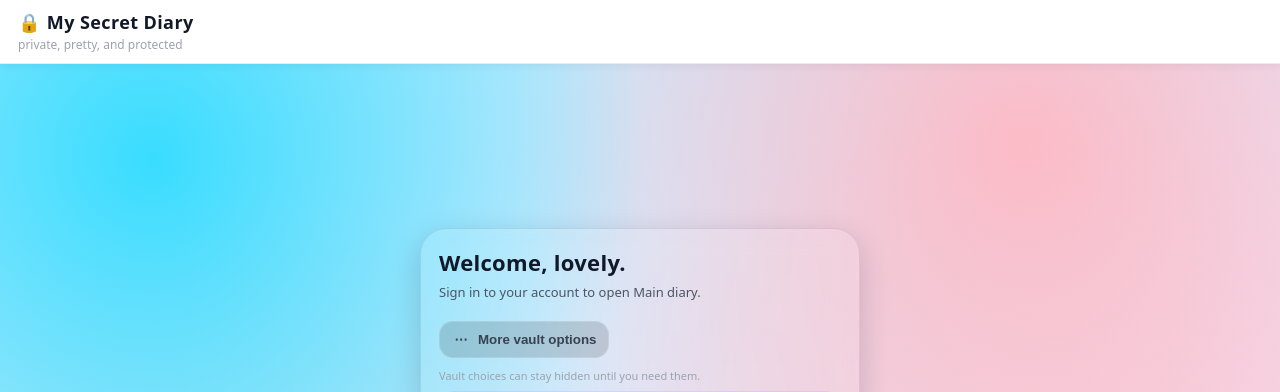
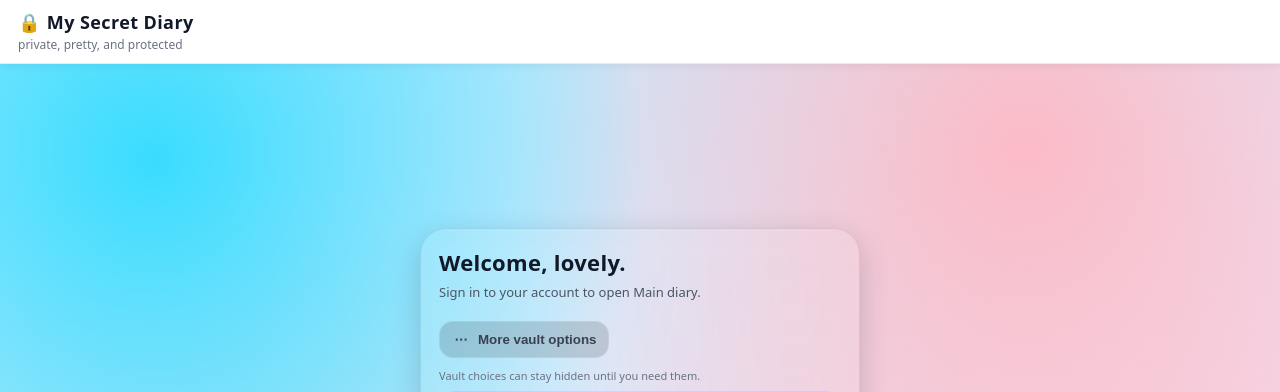
Before and after one commit to thaliamontreux/MyDiary, a website built with Vite: page index.html in a window 1280 px wide. Shown: the top 392 px of the page. Built offline with nearby package versions, Linux system fonts and the light colour scheme; no server answers.

Commit message:
change: use dark grey (#6b7280) instead of light grey for muted2 text in light mode

```diff
--- a/src/style.css
+++ b/src/style.css
@@ -6,7 +6,7 @@
   --border: rgba(0, 0, 0, 0.08);
   --text: #111827;
   --muted: #4b5563;
-  --muted2: #9ca3af;
+  --muted2: #6b7280;
   --accent1: #2563eb;
   --accent2: #7c3aed;
   --accent3: #0ea5e9;
```
